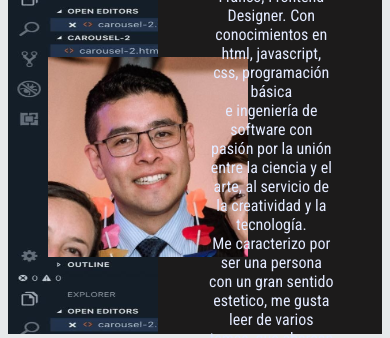
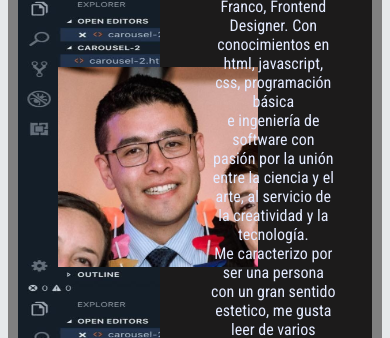
Before and after one commit to juan1988-tech/juan1988-tech.gituhb.io, a plain HTML site: page portfolio.html in a window 390 px wide. Shown: the part 314-652 px from the top of the page. Drawn offline with nearby package versions, Linux system fonts and the light colour scheme.

Commit message:
introduccion de media queries

```diff
--- a/portfolio.css
+++ b/portfolio.css
@@ -476,3 +476,25 @@ height: 50px;
 background-image: url('social-media/platzi.png');
 background-size: 50px 50px;
 }
+
+@media screen and (max-width:768px) {
+    body {
+        border: 10px solid gray;
+    }
+}
+
+@media screen and (max-width:1024px) {
+
+}
+
+@media screen and (max-width:768px) {
+
+}
+
+@media screen and (max-width:480px) {
+
+}
+
+@media screen and (max-width:320px) {
+
+}
```
Also changed, not shown: 5 other files.
